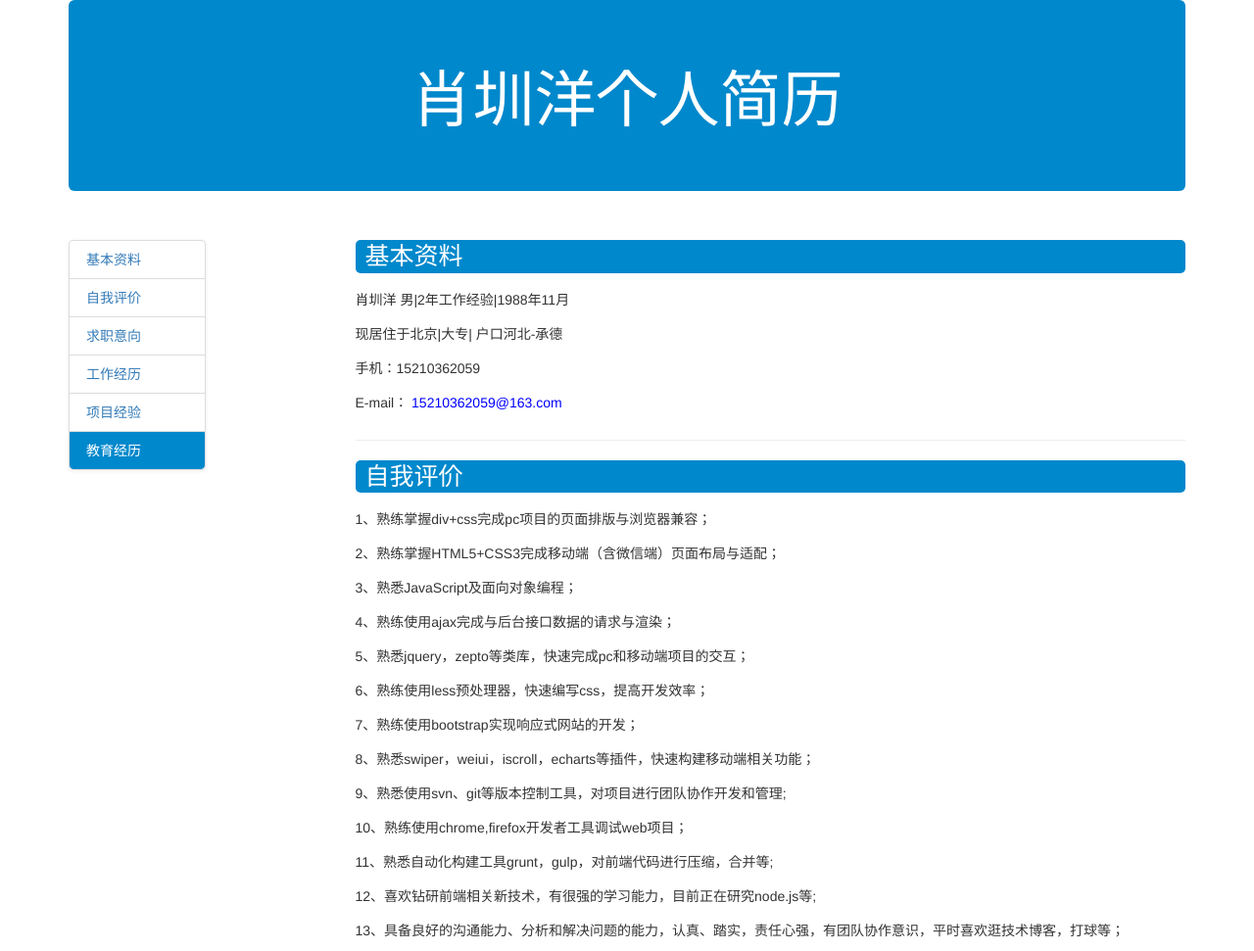
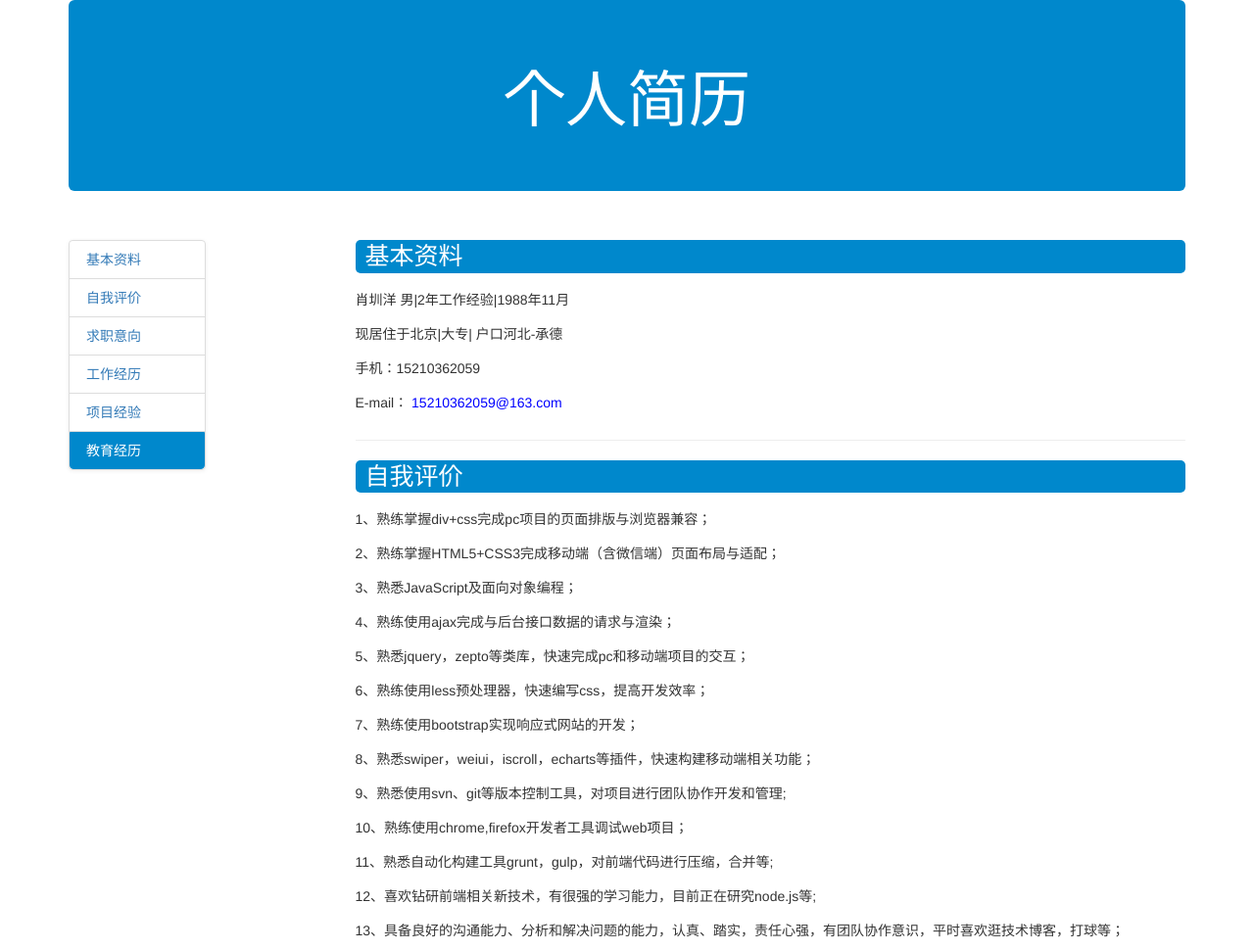
Before and after one commit to xiaozhenyang/xiaozhenyang.github.io, a plain HTML site: page index.html in a window 1280 px wide. Shown: the top 971 px of the page at 98% size. Drawn offline with Linux system fonts and the light colour scheme.

Commit message:
Update index.html

```diff
--- a/index.html
+++ b/index.html
@@ -77,7 +77,7 @@
 <body data-spy="scroll" data-target="#myScrollspy">
     <div class="container">
         <div class="jumbotron">
-            <h1>肖圳洋个人简历</h1>
+            <h1>个人简历</h1>
         </div>
         <div class="row">
             <div class="col-xs-3" id="myScrollspy">
```
